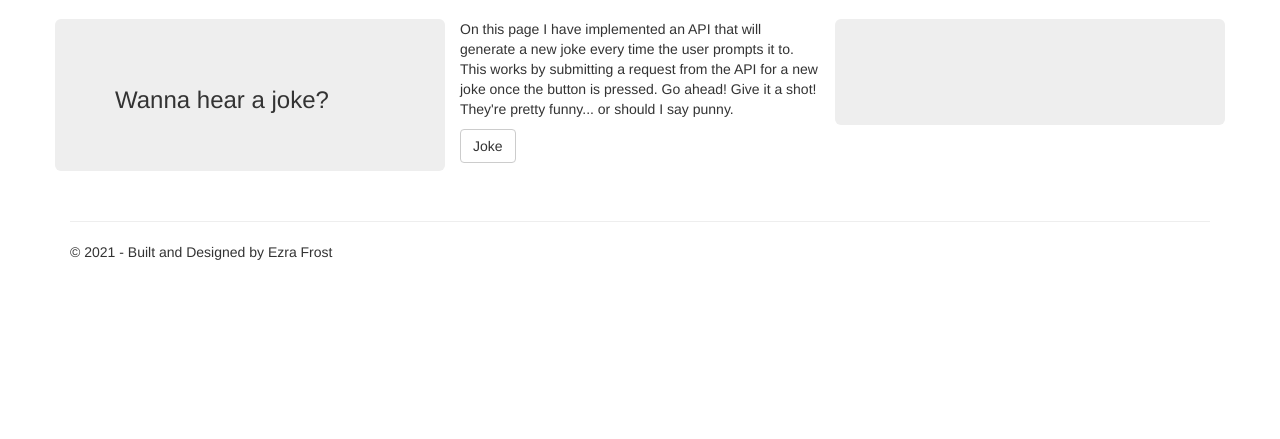
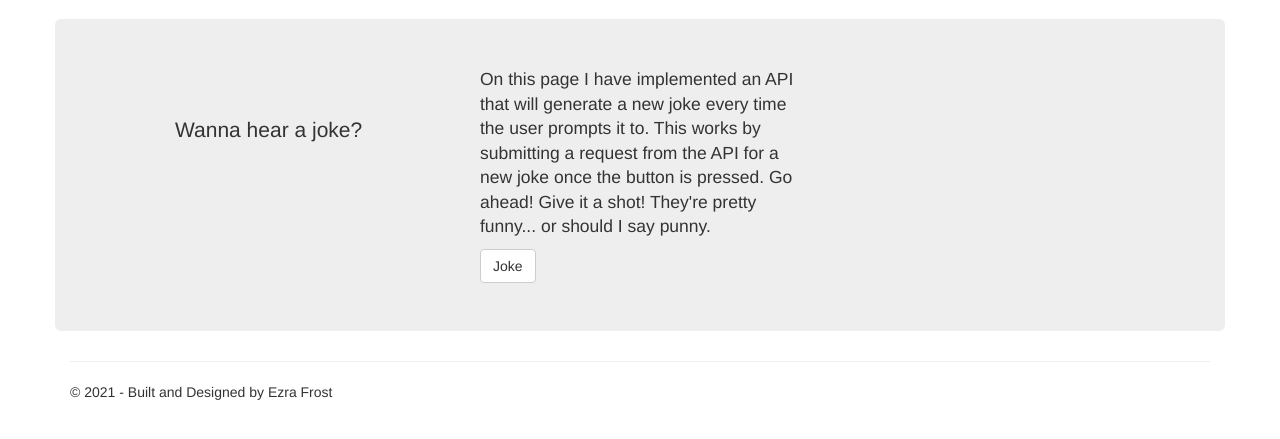
Before and after one commit to ezrafrost7/FrostWebpage, a Django app: page /api/ in a window 1280 px wide. Shown: the part 51-490 px from the top of the page. Run offline with Django 3.2, Linux system fonts and the light colour scheme; some libraries are stand-ins or nearby versions.

Commit message:
light styling teaks

```diff
--- a/app/static/app/content/site.css
+++ b/app/static/app/content/site.css
@@ -1,6 +1,16 @@
 body {
     padding-top: 50px;
     padding-bottom: 20px;
+}
+
+div.transbox {
+    opacity: 0.8;
+    background-color: #ffffff;
+}
+
+div.transbox text {
+    margin: 5%;
+    font-weight: normal;
 }
 
 /* Set padding to keep content from hitting the edges */
--- a/app/templates/app/jokes.html
+++ b/app/templates/app/jokes.html
@@ -4,12 +4,12 @@
 
 {% load static %}
 
-<div class="row">
+<div class="row jumbotron">
     <div class="jumbotron col-md-4">
-        <h3>Wanna hear a joke?</h3>
+        <p>Wanna hear a joke?</p>
     </div>
     <div class="col-md-4">
-        <p>On this page I have implemented an API that will generate a new joke every time the user prompts it to.
+        <p style="font-size:smaller">On this page I have implemented an API that will generate a new joke every time the user prompts it to.
         This works by submitting a request from the API for a new joke once the button is pressed. Go ahead! Give it a shot!
         They're pretty funny... or should I say punny.</p>
         <a type="button" href="{% url 'tellJokes' %}" class="btn btn-default">Joke</a>
--- a/app/views.py
+++ b/app/views.py
@@ -26,7 +26,7 @@ def contact(request):
         'app/contact.html',
         {
             'title':'Contact Me',
-            'message':'Please feel free to contact me below.',
+            'message':'I hope you have enjoyed your visit to my website.',
             'year':datetime.now().year,
         }
     )
```
